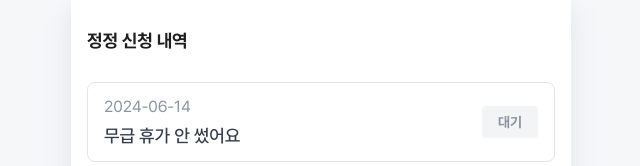
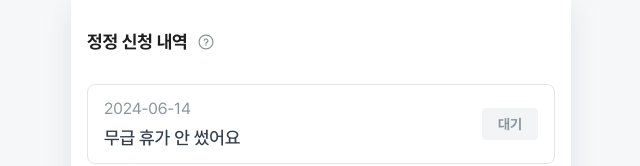
Before and after one commit to sjgaru-dev/toy2, a React (Vite) app: page /salary/correction-history in a window 1280 px wide. Shown: the top 166 px of the page, without its empty margins (319-959 px from the left). Built offline with nearby package versions, Linux system fonts and the light colour scheme; no server answers.

Commit message:
fix: 물음표 버튼 팝오버 설정 #89

```diff
--- a/src/components/payroll/CorrectionHistory.tsx
+++ b/src/components/payroll/CorrectionHistory.tsx
@@ -1,6 +1,8 @@
 import React from 'react';
 
 import { css } from '@emotion/react';
+import { Popover, PopoverButton, PopoverPanel } from '@headlessui/react';
+import { LiaQuestionCircle } from 'react-icons/lia';
 import { useNavigate } from 'react-router-dom';
 
 import Badge from '@/components/common/Badge';
@@ -49,7 +51,17 @@ const CorrectionHistory: React.FC = () => {
 
   return (
     <div css={containerStyle} className='wrapper'>
-      <h2 css={titleStyle}>정정 신청 내역</h2>
+      <h2 css={titleStyle}>
+        정정 신청 내역
+        <Popover css={popoverStyle}>
+          <PopoverButton css={popoverButtonStyle}>
+            <LiaQuestionCircle />
+          </PopoverButton>
+          <PopoverPanel css={popoverPanelStyle}>
+            <p>신청 내역을 누르면 신청 상세 내역으로 이동합니다.</p>
+          </PopoverPanel>
+        </Popover>
+      </h2>
       <div css={listStyle}>
         {correctionItems.map((item) => (
           <div key={item.id} css={itemStyle} onClick={() => handleViewDetails(item.id)}>
@@ -113,6 +125,34 @@ const titleStyle = css`
   gap: 8px;
 `;
 
+const popoverStyle = css`
+  position: relative;
+`;
+
+const popoverButtonStyle = css`
+  background: none;
+  border: none;
+  cursor: pointer;
+  font-size: ${theme.fontSizes.xxlarge};
+  color: ${theme.colors.darkGray};
+  display: flex;
+  align-items: center;
+  justify-content: center;
+`;
+
+const popoverPanelStyle = css`
+  position: absolute;
+  z-index: 10;
+  background-color: ${theme.colors.darkGray};
+  border-radius: 8px;
+  padding: 12px;
+  width: 300px;
+  font-size: ${theme.fontSizes.normal};
+  color: ${theme.colors.white};
+  font-weight: 300;
+  margin-top: 4px;
+`;
+
 const listStyle = css`
   display: grid;
   gap: 16px;
--- a/src/pages/Salary.tsx
+++ b/src/pages/Salary.tsx
@@ -18,7 +18,9 @@ const SalaryPage = () => (
       <div css={tabContentsStyle}>
         <CorrectionHistory />
       </div>
-      <div css={tabContentsStyle}>정정 신청 내용</div>
+      <div css={tabContentsStyle}>
+        <CorrectionForm />
+      </div>
     </Tabs>
   </div>
 );
```
